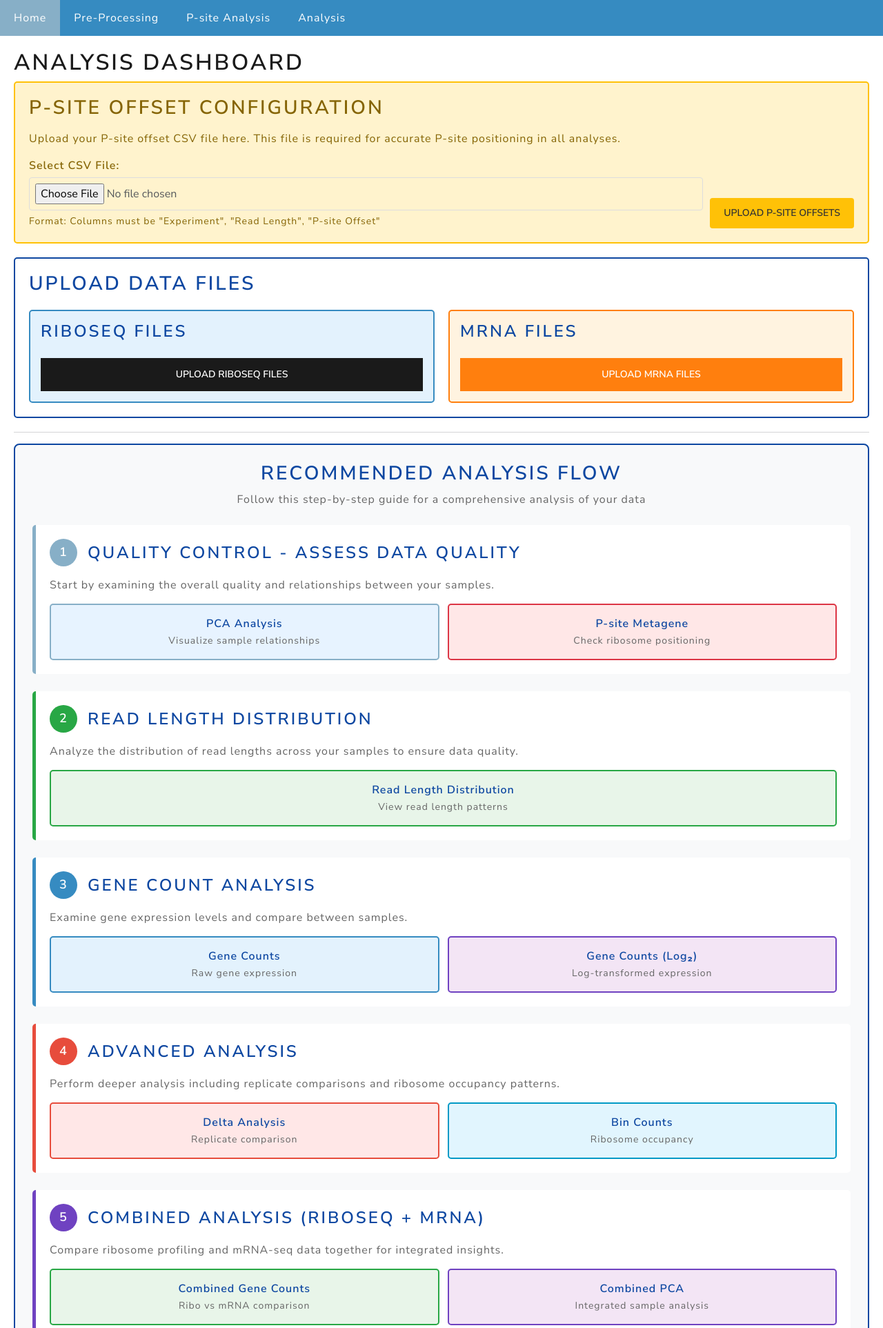
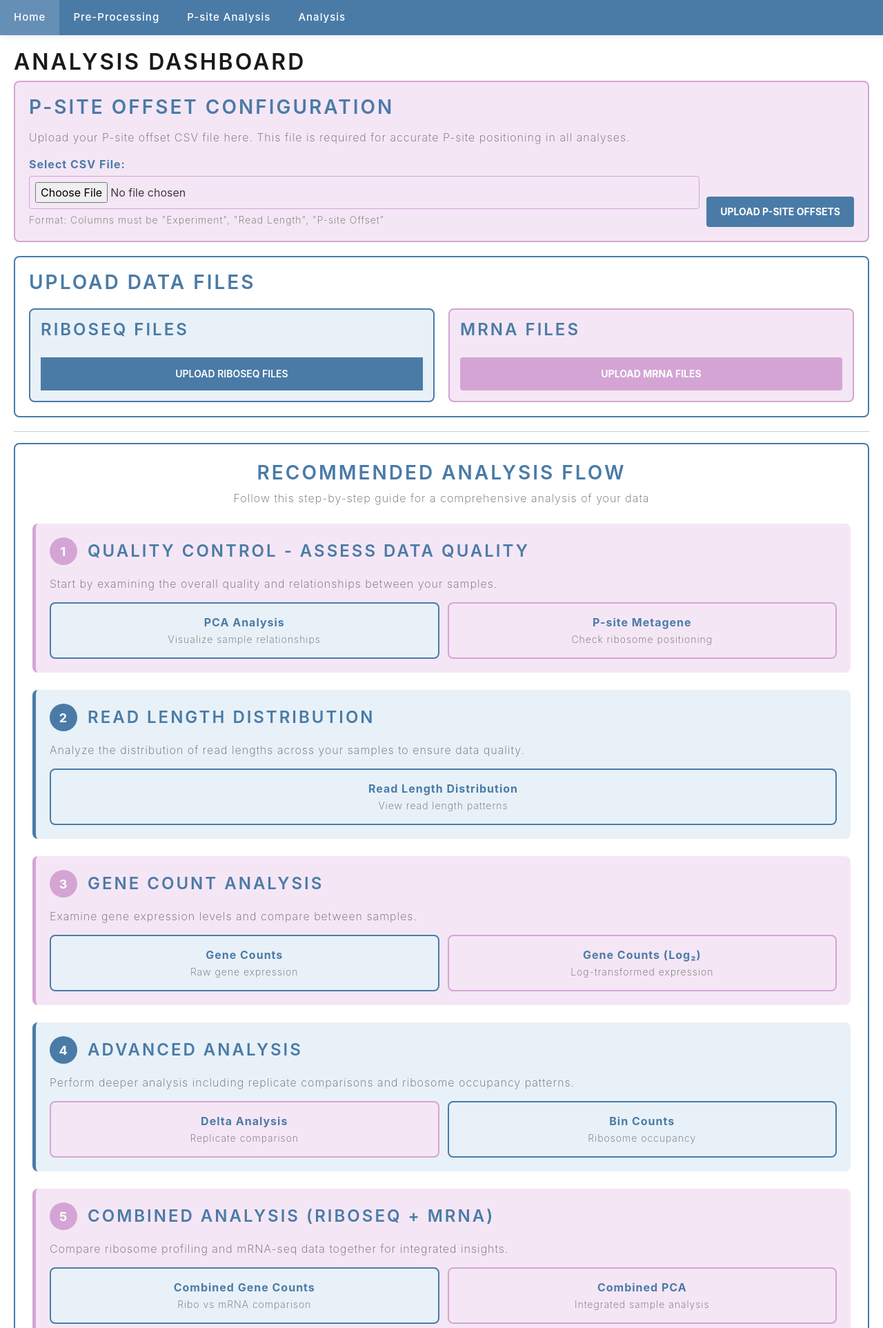
Before and after one commit to abrochette/ashaThesis, a Django app: template riboApp/templates/riboApp/uploadParquet.html in a window 1280 px wide. Shown: the top 1925 px of the page at 69% size. Run offline with Django 3.2, Linux system fonts and the light colour scheme; the template is opened without the code that fills it, so the values that code supplies are empty; some libraries are stand-ins or nearby versions.

Commit message:
Update color scheme to pastel blue and pink - more sophisticated and cohesive design

```diff
--- a/riboApp/templates/riboApp/base.html
+++ b/riboApp/templates/riboApp/base.html
@@ -6,11 +6,29 @@
   <title>Ribo App</title>
   <link rel="stylesheet" type="text/css" href="https://bootswatch.com/5/lux/bootstrap.min.css">
   <style>
+    /* Color palette */
+    :root {
+      --primary-blue: #4a7ba7;
+      --light-blue: #e8f1f7;
+      --accent-pink: #d4a5d4;
+      --light-pink: #f5e6f5;
+      --text-dark: #3d3d3d;
+      --text-light: #666666;
+      --border-color: #c9d6e0;
+    }
+
+    body {
+      font-family: -apple-system, BlinkMacSystemFont, "Segoe UI", Roboto, "Helvetica Neue", Arial, sans-serif;
+      color: var(--text-dark);
+    }
+
     /* top bar */
     .topBar {
-      background-color: #368BC1;
+      background-color: var(--primary-blue);
       overflow: hidden;
       display: flex;
+      box-shadow: 0 2px 8px rgba(74, 123, 167, 0.15);
+      font-family: -apple-system, BlinkMacSystemFont, "Segoe UI", Roboto, "Helvetica Neue", Arial, sans-serif;
     }
 
     /* text inside top bar */
@@ -20,21 +38,38 @@
       text-align: center;
       text-decoration: none;
       display: block;
+      font-size: 15px;
+      font-weight: 500;
+      transition: all 0.2s ease;
     }
 
     /* change color when hovering */
     .topBar a:hover {
-      background-color: #87AFC7;
+      background-color: rgba(255, 255, 255, 0.15);
       color: white;
     }
 
     .topBar a.active {
-      background-color: #87AFC7;
+      background-color: var(--accent-pink);
       color: white;
+      border-bottom: 3px solid #c9a0c9;
     }
 
     #content {
       padding: 20px;
+      font-family: -apple-system, BlinkMacSystemFont, "Segoe UI", Roboto, "Helvetica Neue", Arial, sans-serif;
+    }
+
+    /* Button styling */
+    .btn-primary {
+      background-color: var(--primary-blue) !important;
+      border-color: var(--primary-blue) !important;
+      color: white !important;
+    }
+
+    .btn-primary:hover {
+      background-color: #3d6a8f !important;
+      border-color: #3d6a8f !important;
     }
   </style>
 </head>
--- a/riboApp/templates/riboApp/uploadParquet.html
+++ b/riboApp/templates/riboApp/uploadParquet.html
@@ -13,23 +13,23 @@
     {% endif %}
 
     <!-- P-site Offset Upload Section -->
-    <div style="background-color: #fff3cd; border: 2px solid #ffc107; border-radius: 5px; padding: 20px; margin-bottom: 20px;">
-        <h2 style="color: #856404; margin-top: 0; margin-bottom: 15px;">P-site Offset Configuration</h2>
-        <p style="color: #856404; margin-bottom: 15px;">
+    <div style="background-color: #f5e6f5; border: 2px solid #d4a5d4; border-radius: 8px; padding: 20px; margin-bottom: 20px;">
+        <h2 style="color: #4a7ba7; margin-top: 0; margin-bottom: 15px;">P-site Offset Configuration</h2>
+        <p style="color: #666; margin-bottom: 15px;">
             Upload your P-site offset CSV file here. This file is required for accurate P-site positioning in all analyses.
         </p>
         <form method="post" enctype="multipart/form-data" class="form-group">
             {% csrf_token %}
             <div style="display: grid; grid-template-columns: 1fr auto; gap: 10px; align-items: flex-end;">
                 <div>
-                    <label for="offset_csv" style="color: #856404; font-weight: bold;">Select CSV File:</label>
+                    <label for="offset_csv" style="color: #4a7ba7; font-weight: bold;">Select CSV File:</label>
                     <input type="file" name="offset_csv" id="offset_csv" accept=".csv"
-                           style="margin-top: 5px; padding: 8px; width: 100%; border: 1px solid #ddd; border-radius: 4px;">
-                    <small style="color: #856404; display: block; margin-top: 5px;">
+                           style="margin-top: 5px; padding: 8px; width: 100%; border: 1px solid #d4a5d4; border-radius: 4px;">
+                    <small style="color: #666; display: block; margin-top: 5px;">
                         Format: Columns must be "Experiment", "Read Length", "P-site Offset"
                     </small>
                 </div>
-                <button type="submit" name="psite_offset_submit" class="btn" style="background-color: #ffc107; color: #333; padding: 10px 20px; border: none; border-radius: 4px; cursor: pointer; font-weight: bold;">
+                <button type="submit" name="psite_offset_submit" class="btn btn-primary" style="padding: 10px 20px; border: none; border-radius: 4px; cursor: pointer; font-weight: bold; background-color: #d4a5d4; color: white;">
                     Upload P-site Offsets
                 </button>
             </div>
@@ -37,29 +37,29 @@
     </div>
 
     <!-- File Upload Section -->
-    <div style="background-color: white; border: 2px solid #0d47a1; border-radius: 5px; padding: 20px; margin-bottom: 20px;">
-        <h2 style="color: #0d47a1; margin-top: 0; margin-bottom: 20px;">Upload Data Files</h2>
+    <div style="background-color: white; border: 2px solid #4a7ba7; border-radius: 8px; padding: 20px; margin-bottom: 20px;">
+        <h2 style="color: #4a7ba7; margin-top: 0; margin-bottom: 20px;">Upload Data Files</h2>
 
         <div style="display: grid; grid-template-columns: repeat(auto-fit, minmax(250px, 1fr)); gap: 20px;">
             <!-- Riboseq Upload -->
-            <div style="padding: 15px; background-color: #e3f2fd; border: 2px solid #368BC1; border-radius: 5px;">
-                <h3 style="color: #0d47a1; margin-top: 0; margin-bottom: 15px;">Riboseq Files</h3>
+            <div style="padding: 15px; background-color: #e8f1f7; border: 2px solid #4a7ba7; border-radius: 8px;">
+                <h3 style="color: #4a7ba7; margin-top: 0; margin-bottom: 15px;">Riboseq Files</h3>
                 <form method="post" enctype="multipart/form-data" class="form-group">
                     {% csrf_token %}
                     {{ bulk_ribo_form|crispy }}
-                    <button type="submit" name="bulk_ribo_submit" class="btn btn-primary" style="margin-top: 10px; width: 100%;">
+                    <button type="submit" name="bulk_ribo_submit" class="btn btn-primary" style="margin-top: 10px; width: 100%; background-color: #4a7ba7;">
                         Upload Riboseq Files
                     </button>
                 </form>
             </div>
 
             <!-- mRNA Upload -->
-            <div style="padding: 15px; background-color: #fff3e0; border: 2px solid #ff7f0e; border-radius: 5px;">
-                <h3 style="color: #0d47a1; margin-top: 0; margin-bottom: 15px;">mRNA Files</h3>
+            <div style="padding: 15px; background-color: #f5e6f5; border: 2px solid #d4a5d4; border-radius: 8px;">
+                <h3 style="color: #4a7ba7; margin-top: 0; margin-bottom: 15px;">mRNA Files</h3>
                 <form method="post" enctype="multipart/form-data" class="form-group">
                     {% csrf_token %}
                     {{ bulk_mrna_form|crispy }}
-                    <button type="submit" name="bulk_mrna_submit" class="btn" style="background-color: #ff7f0e; color: white; margin-top: 10px; width: 100%;">
+                    <button type="submit" name="bulk_mrna_submit" class="btn" style="background-color: #d4a5d4; color: white; margin-top: 10px; width: 100%; border: none; border-radius: 4px; cursor: pointer; font-weight: bold;">
                         Upload mRNA Files
                     </button>
                 </form>
@@ -70,27 +70,27 @@
     <hr>
 
     <!-- Analysis Flow Guide -->
-    <div style="background-color: #f8f9fa; border: 2px solid #0d47a1; border-radius: 8px; padding: 25px; margin-bottom: 30px;">
-        <h2 style="color: #0d47a1; margin-top: 0; text-align: center;">Recommended Analysis Flow</h2>
+    <div style="background-color: white; border: 2px solid #4a7ba7; border-radius: 8px; padding: 25px; margin-bottom: 30px;">
+        <h2 style="color: #4a7ba7; margin-top: 0; text-align: center;">Recommended Analysis Flow</h2>
         <p style="text-align: center; color: #666; margin-bottom: 25px;">Follow this step-by-step guide for a comprehensive analysis of your data</p>
 
         <!-- Step 1: Quality Control -->
-        <div style="margin-bottom: 25px; padding: 20px; background-color: white; border-left: 5px solid #87AFC7; border-radius: 5px;">
+        <div style="margin-bottom: 25px; padding: 20px; background-color: #f5e6f5; border-left: 5px solid #d4a5d4; border-radius: 8px;">
             <div style="display: flex; align-items: center; margin-bottom: 15px;">
-                <div style="background-color: #87AFC7; color: white; width: 40px; height: 40px; border-radius: 50%; display: flex; align-items: center; justify-content: center; font-weight: bold; font-size: 18px; margin-right: 15px;">1</div>
-                <h3 style="margin: 0; color: #0d47a1;">Quality Control - Assess Data Quality</h3>
+                <div style="background-color: #d4a5d4; color: white; width: 40px; height: 40px; border-radius: 50%; display: flex; align-items: center; justify-content: center; font-weight: bold; font-size: 18px; margin-right: 15px;">1</div>
+                <h3 style="margin: 0; color: #4a7ba7;">Quality Control - Assess Data Quality</h3>
             </div>
             <p style="color: #666; margin-bottom: 15px;">Start by examining the overall quality and relationships between your samples.</p>
             <div style="display: grid; grid-template-columns: repeat(auto-fit, minmax(200px, 1fr)); gap: 12px;">
                 <a href="{% url 'pca_plot' %}" style="text-decoration: none;">
-                    <div style="padding: 15px; background-color: #e7f3ff; border: 2px solid #87AFC7; border-radius: 5px; text-align: center; cursor: pointer; transition: all 0.3s;">
-                        <div style="font-weight: bold; color: #0d47a1;">PCA Analysis</div>
+                    <div style="padding: 15px; background-color: #e8f1f7; border: 2px solid #4a7ba7; border-radius: 8px; text-align: center; cursor: pointer; transition: all 0.3s;">
+                        <div style="font-weight: bold; color: #4a7ba7;">PCA Analysis</div>
                         <small style="color: #666;">Visualize sample relationships</small>
                     </div>
                 </a>
                 <a href="{% url 'psite_metagene' %}" style="text-decoration: none;">
-                    <div style="padding: 15px; background-color: #ffe7e7; border: 2px solid #dc3545; border-radius: 5px; text-align: center; cursor: pointer; transition: all 0.3s;">
-                        <div style="font-weight: bold; color: #0d47a1;">P-site Metagene</div>
+                    <div style="padding: 15px; background-color: #f5e6f5; border: 2px solid #d4a5d4; border-radius: 8px; text-align: center; cursor: pointer; transition: all 0.3s;">
+                        <div style="font-weight: bold; color: #4a7ba7;">P-site Metagene</div>
                         <small style="color: #666;">Check ribosome positioning</small>
                     </div>
                 </a>
@@ -98,16 +98,16 @@
         </div>
 
         <!-- Step 2: Read Length Analysis -->
-        <div style="margin-bottom: 25px; padding: 20px; background-color: white; border-left: 5px solid #28a745; border-radius: 5px;">
+        <div style="margin-bottom: 25px; padding: 20px; background-color: #e8f1f7; border-left: 5px solid #4a7ba7; border-radius: 8px;">
             <div style="display: flex; align-items: center; margin-bottom: 15px;">
-                <div style="background-color: #28a745; color: white; width: 40px; height: 40px; border-radius: 50%; display: flex; align-items: center; justify-content: center; font-weight: bold; font-size: 18px; margin-right: 15px;">2</div>
-                <h3 style="margin: 0; color: #0d47a1;">Read Length Distribution</h3>
+                <div style="background-color: #4a7ba7; color: white; width: 40px; height: 40px; border-radius: 50%; display: flex; align-items: center; justify-content: center; font-weight: bold; font-size: 18px; margin-right: 15px;">2</div>
+                <h3 style="margin: 0; color: #4a7ba7;">Read Length Distribution</h3>
             </div>
             <p style="color: #666; margin-bottom: 15px;">Analyze the distribution of read lengths across your samples to ensure data quality.</p>
             <div style="display: grid; grid-template-columns: repeat(auto-fit, minmax(200px, 1fr)); gap: 12px;">
                 <a href="{% url 'readLengthDistribution' %}" style="text-decoration: none;">
-                    <div style="padding: 15px; background-color: #e8f5e9; border: 2px solid #28a745; border-radius: 5px; text-align: center; cursor: pointer; transition: all 0.3s;">
-                        <div style="font-weight: bold; color: #0d47a1;">Read Length Distribution</div>
+                    <div style="padding: 15px; background-color: #e8f1f7; border: 2px solid #4a7ba7; border-radius: 8px; text-align: center; cursor: pointer; transition: all 0.3s;">
+                        <div style="font-weight: bold; color: #4a7ba7;">Read Length Distribution</div>
                         <small style="color: #666;">View read length patterns</small>
                     </div>
                 </a>
@@ -115,22 +115,22 @@
         </div>
 
         <!-- Step 3: Gene Count Analysis -->
-        <div style="margin-bottom: 25px; padding: 20px; background-color: white; border-left: 5px solid #368BC1; border-radius: 5px;">
+        <div style="margin-bottom: 25px; padding: 20px; background-color: #f5e6f5; border-left: 5px solid #d4a5d4; border-radius: 8px;">
             <div style="display: flex; align-items: center; margin-bottom: 15px;">
-                <div style="background-color: #368BC1; color: white; width: 40px; height: 40px; border-radius: 50%; display: flex; align-items: center; justify-content: center; font-weight: bold; font-size: 18px; margin-right: 15px;">3</div>
-                <h3 style="margin: 0; color: #0d47a1;">Gene Count Analysis</h3>
+                <div style="background-color: #d4a5d4; color: white; width: 40px; height: 40px; border-radius: 50%; display: flex; align-items: center; justify-content: center; font-weight: bold; font-size: 18px; margin-right: 15px;">3</div>
+                <h3 style="margin: 0; color: #4a7ba7;">Gene Count Analysis</h3>
             </div>
             <p style="color: #666; margin-bottom: 15px;">Examine gene expression levels and compare between samples.</p>
             <div style="display: grid; grid-template-columns: repeat(auto-fit, minmax(200px, 1fr)); gap: 12px;">
                 <a href="{% url 'geneCounts' %}" style="text-decoration: none;">
-                    <div style="padding: 15px; background-color: #e3f2fd; border: 2px solid #368BC1; border-radius: 5px; text-align: center; cursor: pointer; transition: all 0.3s;">
-                        <div style="font-weight: bold; color: #0d47a1;">Gene Counts</div>
+                    <div style="padding: 15px; background-color: #e8f1f7; border: 2px solid #4a7ba7; border-radius: 8px; text-align: center; cursor: pointer; transition: all 0.3s;">
+                        <div style="font-weight: bold; color: #4a7ba7;">Gene Counts</div>
                         <small style="color: #666;">Raw gene expression</small>
                     </div>
                 </a>
                 <a href="{% url 'log2GeneCounts' %}" style="text-decoration: none;">
-                    <div style="padding: 15px; background-color: #f3e5f5; border: 2px solid #6f42c1; border-radius: 5px; text-align: center; cursor: pointer; transition: all 0.3s;">
-                        <div style="font-weight: bold; color: #0d47a1;">Gene Counts (Log₂)</div>
+                    <div style="padding: 15px; background-color: #f5e6f5; border: 2px solid #d4a5d4; border-radius: 8px; text-align: center; cursor: pointer; transition: all 0.3s;">
+                        <div style="font-weight: bold; color: #4a7ba7;">Gene Counts (Log₂)</div>
                         <small style="color: #666;">Log-transformed expression</small>
                     </div>
                 </a>
@@ -138,22 +138,22 @@
         </div>
 
         <!-- Step 4: Advanced Analysis -->
-        <div style="margin-bottom: 25px; padding: 20px; background-color: white; border-left: 5px solid #e74c3c; border-radius: 5px;">
+        <div style="margin-bottom: 25px; padding: 20px; background-color: #e8f1f7; border-left: 5px solid #4a7ba7; border-radius: 8px;">
             <div style="display: flex; align-items: center; margin-bottom: 15px;">
-                <div style="background-color: #e74c3c; color: white; width: 40px; height: 40px; border-radius: 50%; display: flex; align-items: center; justify-content: center; font-weight: bold; font-size: 18px; margin-right: 15px;">4</div>
-                <h3 style="margin: 0; color: #0d47a1;">Advanced Analysis</h3>
+                <div style="background-color: #4a7ba7; color: white; width: 40px; height: 40px; border-radius: 50%; display: flex; align-items: center; justify-content: center; font-weight: bold; font-size: 18px; margin-right: 15px;">4</div>
+                <h3 style="margin: 0; color: #4a7ba7;">Advanced Analysis</h3>
             </div>
             <p style="color: #666; margin-bottom: 15px;">Perform deeper analysis including replicate comparisons and ribosome occupancy patterns.</p>
             <div style="display: grid; grid-template-columns: repeat(auto-fit, minmax(200px, 1fr)); gap: 12px;">
                 <a href="{% url 'delta_analysis' %}" style="text-decoration: none;">
-                    <div style="padding: 15px; background-color: #ffe7e7; border: 2px solid #e74c3c; border-radius: 5px; text-align: center; cursor: pointer; transition: all 0.3s;">
-                        <div style="font-weight: bold; color: #0d47a1;">Delta Analysis</div>
+                    <div style="padding: 15px; background-color: #f5e6f5; border: 2px solid #d4a5d4; border-radius: 8px; text-align: center; cursor: pointer; transition: all 0.3s;">
+                        <div style="font-weight: bold; color: #4a7ba7;">Delta Analysis</div>
                         <small style="color: #666;">Replicate comparison</small>
                     </div>
                 </a>
                 <a href="{% url 'binCounts' %}" style="text-decoration: none;">
-                    <div style="padding: 15px; background-color: #e1f5fe; border: 2px solid #0099c6; border-radius: 5px; text-align: center; cursor: pointer; transition: all 0.3s;">
-                        <div style="font-weight: bold; color: #0d47a1;">Bin Counts</div>
+                    <div style="padding: 15px; background-color: #e8f1f7; border: 2px solid #4a7ba7; border-radius: 8px; text-align: center; cursor: pointer; transition: all 0.3s;">
+                        <div style="font-weight: bold; color: #4a7ba7;">Bin Counts</div>
                         <small style="color: #666;">Ribosome occupancy</small>
                     </div>
                 </a>
@@ -161,22 +161,22 @@
         </div>
 
         <!-- Step 5: Combined Analysis -->
-        <div style="padding: 20px; background-color: white; border-left: 5px solid #6f42c1; border-radius: 5px;">
+        <div style="padding: 20px; background-color: #f5e6f5; border-left: 5px solid #d4a5d4; border-radius: 8px;">
             <div style="display: flex; align-items: center; margin-bottom: 15px;">
-                <div style="background-color: #6f42c1; color: white; width: 40px; height: 40px; border-radius: 50%; display: flex; align-items: center; justify-content: center; font-weight: bold; font-size: 18px; margin-right: 15px;">5</div>
-                <h3 style="margin: 0; color: #0d47a1;">Combined Analysis (Riboseq + mRNA)</h3>
+                <div style="background-color: #d4a5d4; color: white; width: 40px; height: 40px; border-radius: 50%; display: flex; align-items: center; justify-content: center; font-weight: bold; font-size: 18px; margin-right: 15px;">5</div>
+                <h3 style="margin: 0; color: #4a7ba7;">Combined Analysis (Riboseq + mRNA)</h3>
             </div>
             <p style="color: #666; margin-bottom: 15px;">Compare ribosome profiling and mRNA-seq data together for integrated insights.</p>
             <div style="display: grid; grid-template-columns: repeat(auto-fit, minmax(200px, 1fr)); gap: 12px;">
                 <a href="{% url 'combined_geneCounts' %}" style="text-decoration: none;">
-                    <div style="padding: 15px; background-color: #e8f5e9; border: 2px solid #28a745; border-radius: 5px; text-align: center; cursor: pointer; transition: all 0.3s;">
-                        <div style="font-weight: bold; color: #0d47a1;">Combined Gene Counts</div>
+                    <div style="padding: 15px; background-color: #e8f1f7; border: 2px solid #4a7ba7; border-radius: 8px; text-align: center; cursor: pointer; transition: all 0.3s;">
+                        <div style="font-weight: bold; color: #4a7ba7;">Combined Gene Counts</div>
                         <small style="color: #666;">Ribo vs mRNA comparison</small>
                     </div>
                 </a>
                 <a href="{% url 'combined_pca_plot' %}" style="text-decoration: none;">
-                    <div style="padding: 15px; background-color: #f3e5f5; border: 2px solid #6f42c1; border-radius: 5px; text-align: center; cursor: pointer; transition: all 0.3s;">
-                        <div style="font-weight: bold; color: #0d47a1;">Combined PCA</div>
+                    <div style="padding: 15px; background-color: #f5e6f5; border: 2px solid #d4a5d4; border-radius: 8px; text-align: center; cursor: pointer; transition: all 0.3s;">
+                        <div style="font-weight: bold; color: #4a7ba7;">Combined PCA</div>
                         <small style="color: #666;">Integrated sample analysis</small>
                     </div>
                 </a>
@@ -184,15 +184,15 @@
         </div>
     </div>
 
-    <div style="background-color: #fff3cd; padding: 15px; border-radius: 5px; margin-top: 15px; border-left: 4px solid #ffc107;">
-        <strong>Note:</strong> Bin count analysis is only available for riboseq data since mRNA data doesn't contain P-site positioning information required for ribosome occupancy mapping.
+    <div style="background-color: #e8f1f7; padding: 15px; border-radius: 8px; margin-top: 15px; border-left: 4px solid #4a7ba7;">
+        <strong style="color: #4a7ba7;">Note:</strong> <span style="color: #666;">Bin count analysis is only available for riboseq data since mRNA data doesn't contain P-site positioning information required for ribosome occupancy mapping.</span>
     </div>
 
     <hr style="margin-top: 30px;">
 
     <!-- Preprocessing Section -->
-    <div style="background-color: rgba(255, 193, 7, 0.1); border: 2px solid rgba(255, 193, 7, 0.5); border-radius: 5px; padding: 20px; margin-bottom: 20px;">
-        <h2 style="color: #f57c00; margin-top: 0;">Speed Up Your Analysis</h2>
+    <div style="background-color: white; border: 2px solid #4a7ba7; border-radius: 8px; padding: 20px; margin-bottom: 20px;">
+        <h2 style="color: #4a7ba7; margin-top: 0;">Speed Up Your Analysis</h2>
         <p style="font-size: 16px; margin-bottom: 15px;">
             <strong>Pre-compute all analyses</strong> to make plotting instant (< 1 second instead of 10-12 seconds).
         </p>
@@ -209,7 +209,7 @@
         </p>
         <form method="post" action="{% url 'preprocess_all_files' %}">
             {% csrf_token %}
-            <button type="submit" class="btn btn-warning" style="font-size: 18px; padding: 12px 24px;">
+            <button type="submit" class="btn btn-primary" style="font-size: 18px; padding: 12px 24px; background-color: #4a7ba7;">
                 Preprocess All Files
             </button>
         </form>
```
Also changed, not shown: other parts of riboApp/templates/riboApp/uploadParquet.html (+4 -4 lines).
